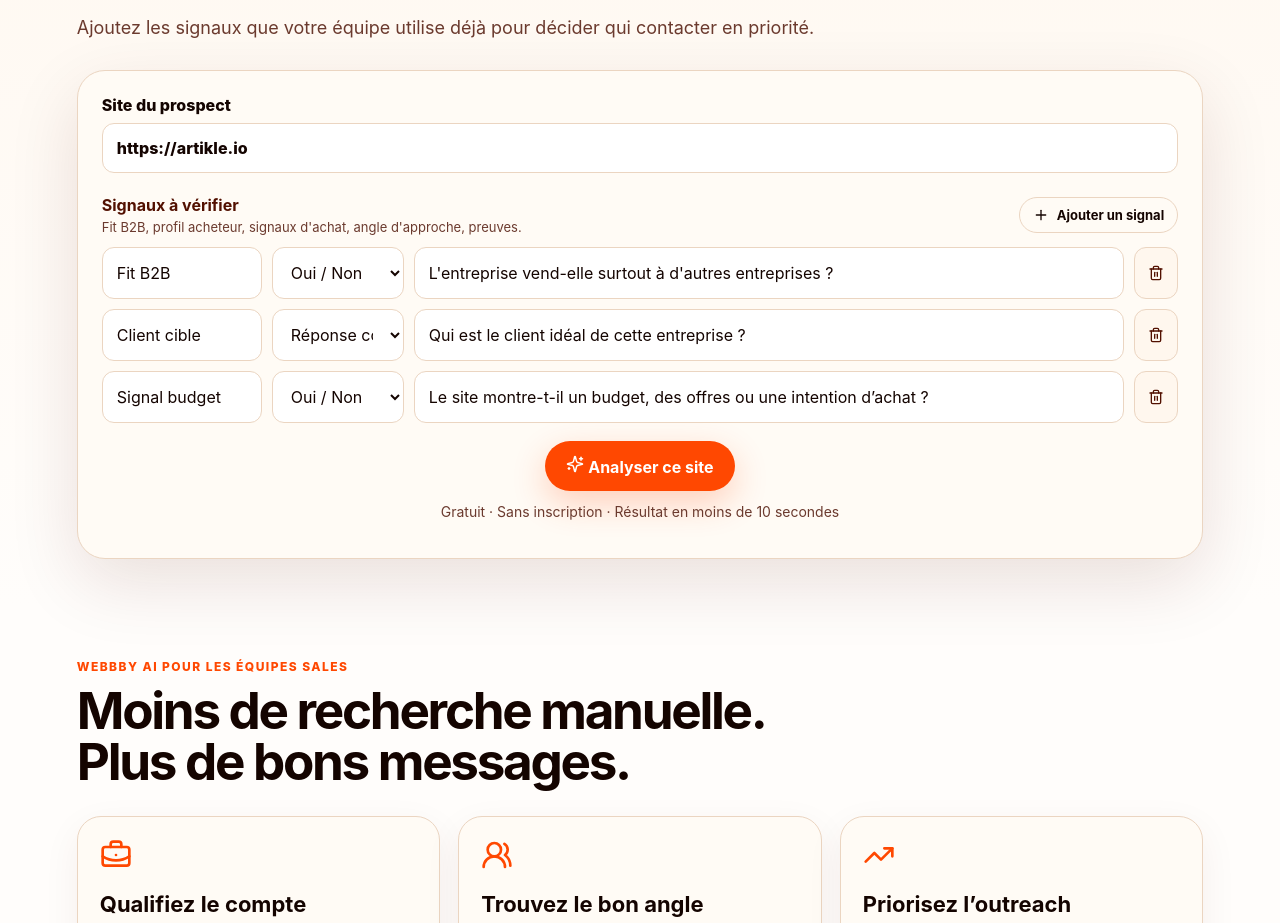
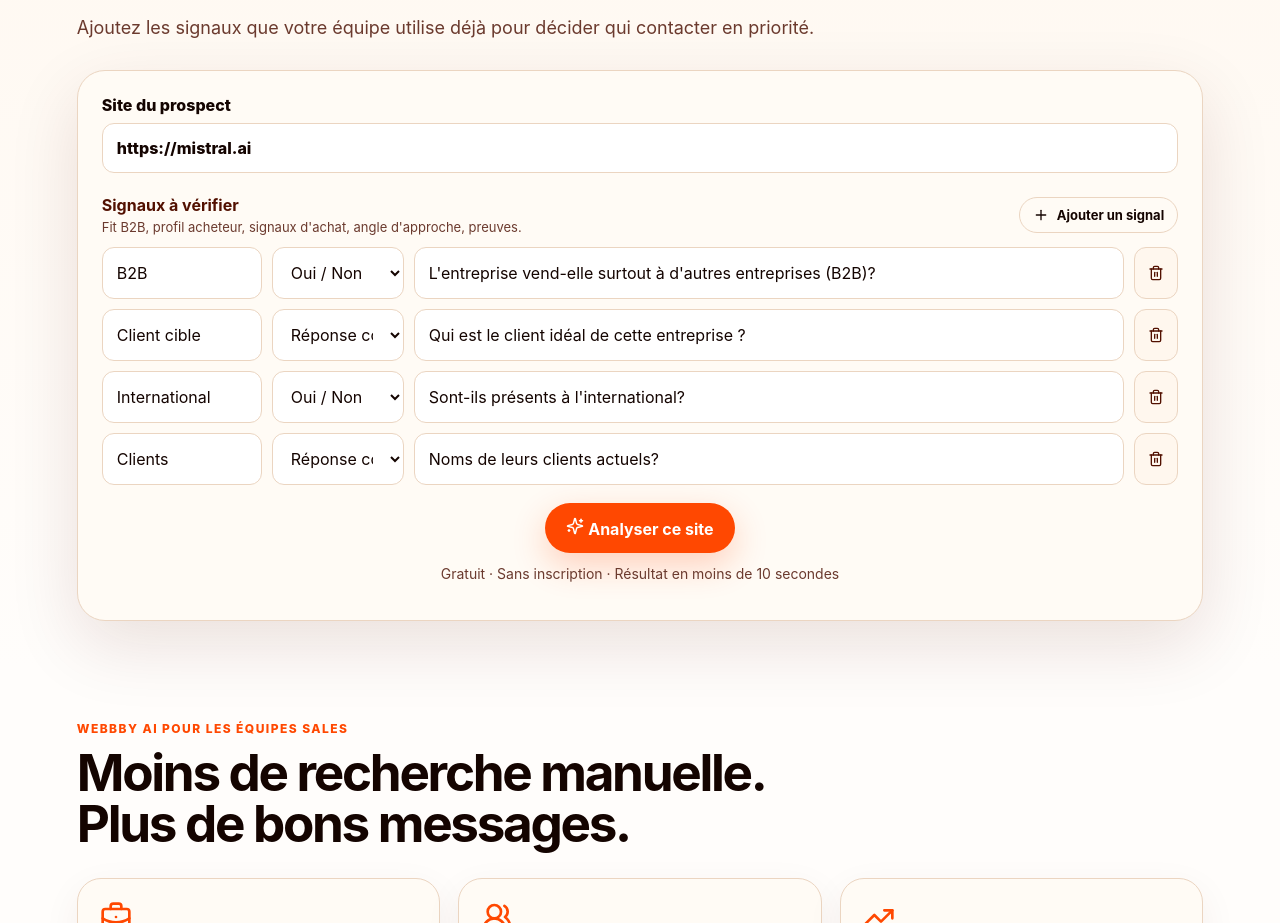
Before and after one commit to hermespromox/webbby, a React (Vite) app: page / in a window 1280 px wide. Shown: the part 1260-2183 px from the top of the page. Built offline with nearby package versions, Linux system fonts and the light colour scheme.

Commit message:
chore: use Mistral as default demo example

```diff
--- a/src/App.jsx
+++ b/src/App.jsx
@@ -23,9 +23,10 @@ const T = {
     final: { title: 'Webbby AI crée un brief sales en 10 secondes.', desc: 'À partir d’un site → Webbby AI vous sort les signaux qui comptent. À partir de 4,99€.', cta: 'Analyser un site' },
     footer: 'Qualification commerciale depuis les sites web publics',
     starterCriteria: [
-      { key: 'Fit B2B', type: 'boolean', label: "L'entreprise vend-elle surtout à d'autres entreprises ?" },
+      { key: 'B2B', type: 'boolean', label: "L'entreprise vend-elle surtout à d'autres entreprises (B2B)?" },
       { key: 'Client cible', type: 'string', label: 'Qui est le client idéal de cette entreprise ?' },
-      { key: 'Signal budget', type: 'boolean', label: 'Le site montre-t-il un budget, des offres ou une intention d’achat ?' }
+      { key: 'International', type: 'boolean', label: "Sont-ils présents à l'international?" },
+      { key: 'Clients', type: 'string', label: 'Noms de leurs clients actuels?' }
     ]
   },
   en: {
@@ -47,9 +48,10 @@ const T = {
     final: { title: 'Webbby AI creates a sales brief in 10 seconds.', desc: 'From a website → Webbby AI pulls out the signals that matter. Starts at €4.99.', cta: 'Analyze a site' },
     footer: 'Sales qualification from public websites',
     starterCriteria: [
-      { key: 'B2B Fit', type: 'boolean', label: 'Does this company primarily sell to other businesses?' },
+      { key: 'B2B', type: 'boolean', label: 'Does this company primarily sell to other businesses (B2B)?' },
       { key: 'Target customer', type: 'string', label: 'Who is this company\'s ideal customer?' },
-      { key: 'Budget signal', type: 'boolean', label: 'Does the site show pricing, offers, or purchase intent?' }
+      { key: 'International', type: 'boolean', label: 'Are they present internationally?' },
+      { key: 'Customers', type: 'string', label: 'Names of their current customers?' }
     ]
   }
 };
@@ -123,7 +125,7 @@ function App() {
     if (typeof localStorage !== 'undefined') return localStorage.getItem('webbby_lang') || 'fr';
     return 'fr';
   });
-  const [url, setUrl] = useState('https://artikle.io');
+  const [url, setUrl] = useState('https://mistral.ai');
   const [criteria, setCriteria] = useState(T[lang].starterCriteria);
   const [loading, setLoading] = useState(false);
   const [result, setResult] = useState(null);
```
